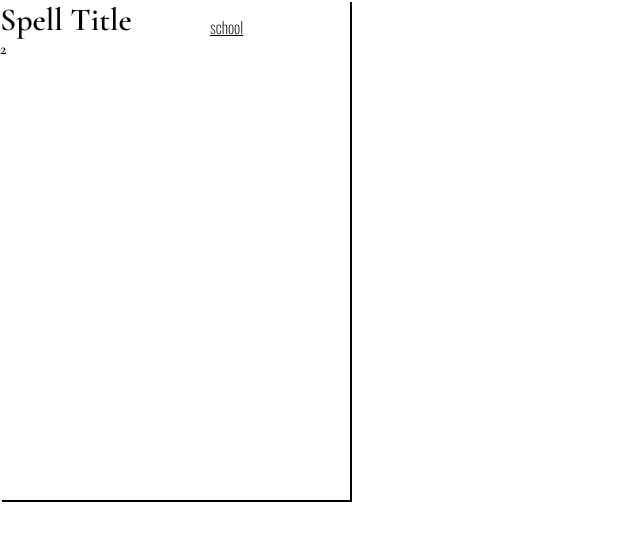
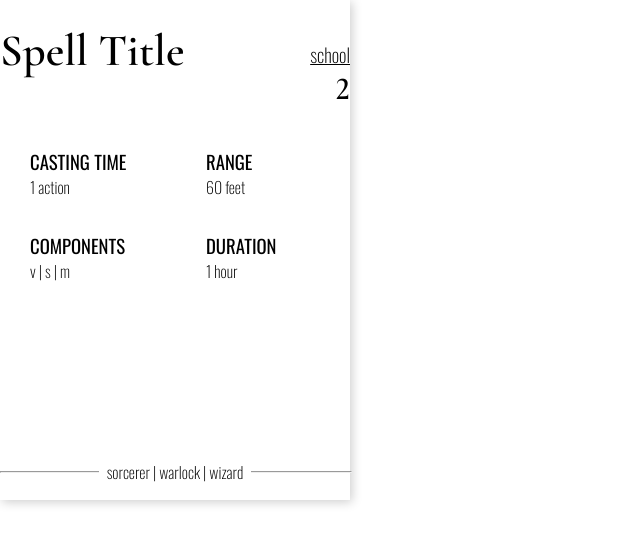
Before and after one commit to dessiVVA/SpellCardsOrganizer, a React (Create React App) app: page / in a window 1280 px wide. Shown: the top 544 px of the page, without its empty margins (0-640 px from the left). Built offline with nearby package versions, Linux system fonts and the light colour scheme; no server answers.

Commit message:
Establish card sections

```diff
--- a/src/App.scss
+++ b/src/App.scss
@@ -6,34 +6,89 @@
   font-family: "Oswald", sans-serif;
   font-weight: 200;
 }
+@mixin sans-regular {
+  font-family: "Oswald", sans-serif;
+  font-weight: 400;
+}
 body {
   margin: 0;
 }
 .card {
   width: 350px;
   height: 500px;
-  box-shadow: 2px 2px;
+  box-shadow: 2px 2px 10px rgba($color: #000000, $alpha: 0.2);
+
+  display: grid;
+  grid-template-rows: 5fr 5fr 5fr 1fr;
 }
 .header > * {
   margin: 0;
+  display: flex;
 }
 .header {
-  display: flex;
-  flex-wrap: wrap;
+  display: grid;
+  grid-template-columns: 5fr 2fr;
+  column-gap: 15px;
 
   .title {
     @include serif-bolded;
+    font-size: 2.8em;
     text-transform: capitalize;
-    flex: 1 0 60%;
+    grid-row: 1 / span 2;
+    padding-top: 10%;
   }
   .school {
     @include sans-light;
+    font-size: 1.2em;
     text-decoration: underline;
     text-transform: lowercase;
-    align-self: flex-end;
-    flex: 1 0 40%;
+    align-items: flex-end;
+    justify-content: flex-end;
   }
   .level {
-    @include serif-bolded()
+    @include serif-bolded();
+    font-size: 2em;
+    font-variant-numeric: lining-nums;
+    justify-content: flex-end;
   }
 }
+.stats {
+  display: grid;
+  grid-template-columns: 3fr 2fr;
+  column-gap: 5px;
+  row-gap: 20px;
+
+  padding: 0 30px 0 30px;
+  p {
+    @include sans-light();
+    text-transform: lowercase;
+  }
+  h3 {
+    @include sans-regular();
+    text-transform: uppercase;
+  }
+  div > * {
+    margin: 0;
+  }
+}
+
+.castor {
+  display: grid;
+
+  p, hr {
+    grid-area: 1 / 1;
+  }
+  p {
+    @include sans-light();
+    justify-self: center;
+    background-color: white;
+    padding: 0 8px 0 8px;
+    z-index: 1;
+  }
+  hr {
+    width: 100%;
+    height: 0;
+    margin: auto;
+    color: #000000;
+  }
+}
--- a/src/components/SpellCard.jsx
+++ b/src/components/SpellCard.jsx
@@ -3,11 +3,36 @@ import React from "react";
 const SpellCard = () => {
   return (
     <div className="card">
-      <div className="header">
-        <h1 className="title">Spell Title</h1>
-        <p className="school">school</p>
-        <p className="level">2</p>
-      </div>
+      <section className="header">
+        <div className="title">Spell Title</div>
+        <div className="school">school</div>
+        <div className="level">2</div>
+      </section>
+      <section className="stats">
+        <div className="casting">
+          <h3>casting time</h3>
+          <p>1 action</p>
+        </div>
+        <div className="range">
+          <h3>range</h3>
+          <p>60 feet</p>
+        </div>
+        <div className="components">
+          <h3>components</h3>
+          <p>v | s | m</p>
+        </div>
+        <div className="duration">
+          <h3>duration</h3>
+          <p>1 hour</p>
+        </div>
+      </section>
+      <section className="icons">
+
+      </section>
+      <section className="castor">
+        <p>sorcerer | warlock | wizard</p>
+        <hr />
+      </section>
     </div>
   );
 };
```
